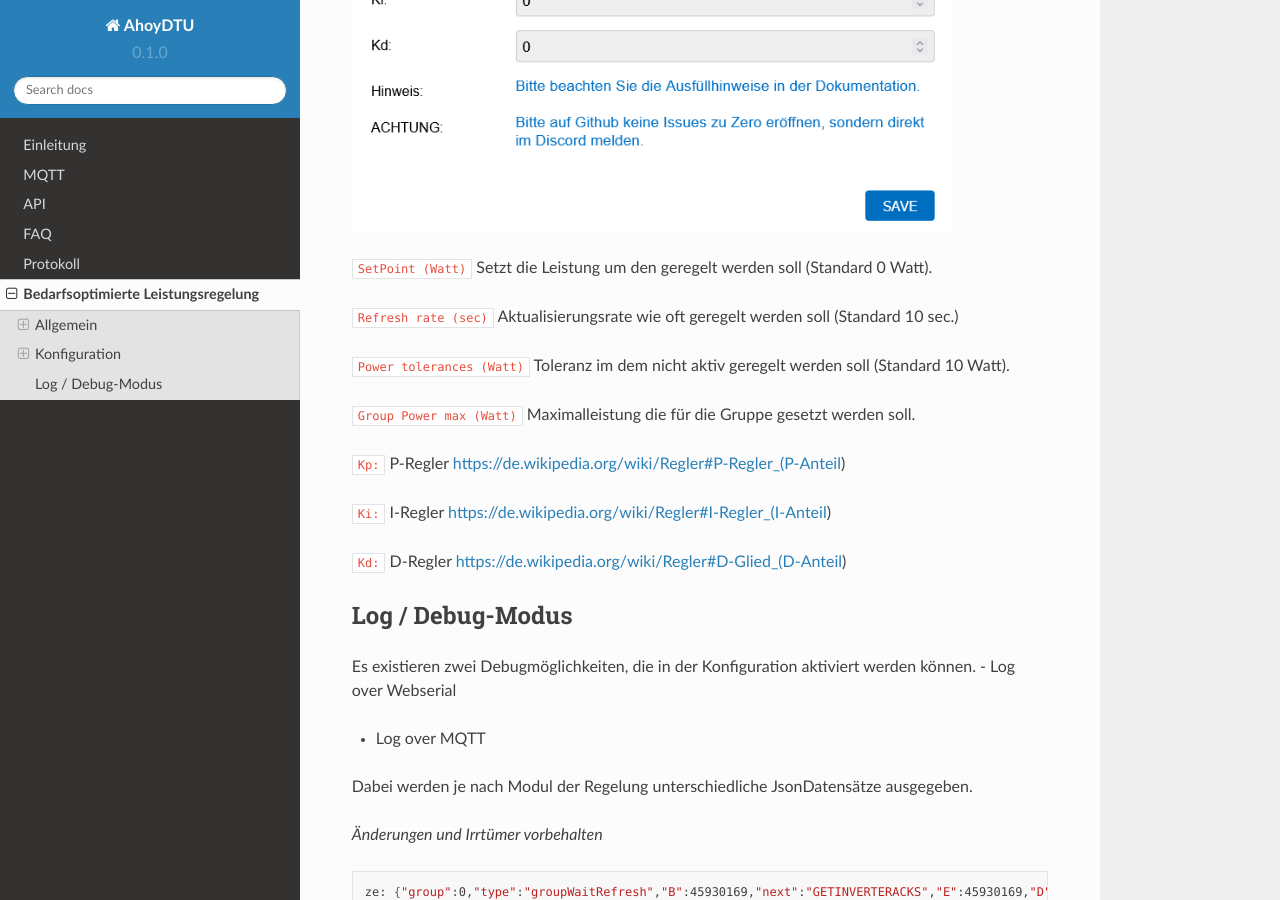
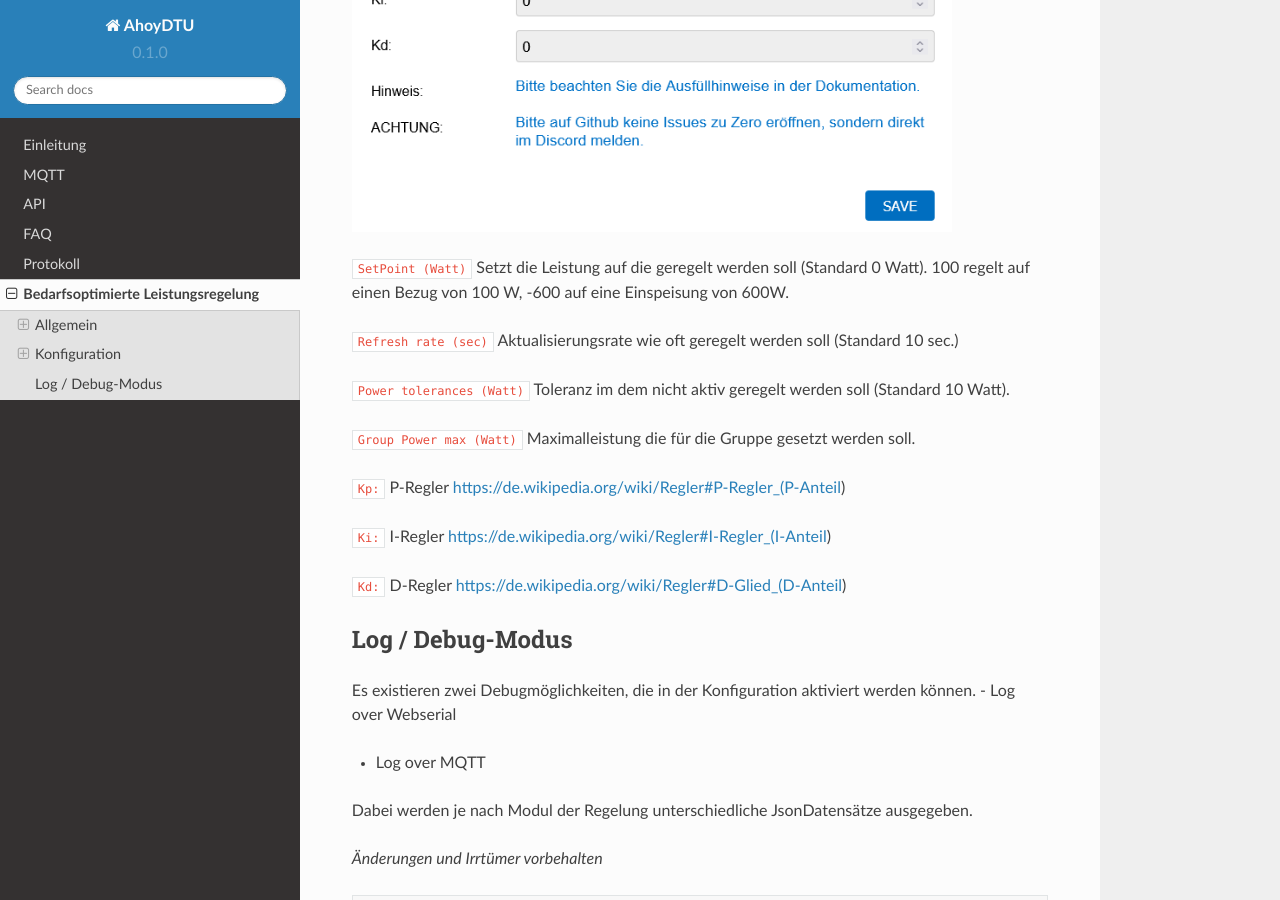
Before and after one commit to lumapu/ahoy_docs, a Sphinx documentation site: the page built from docs/source/zeroExport.rst, in a window 1280 px wide and 900 px high, scrolled down 5792 px. Built offline with Sphinx 7.4.7 and the Read the Docs theme 2.0.0, drawn with Linux system fonts in a browser that asks for light colours.

Commit message:
Update zeroExport.rst SetPoint

```diff
--- a/docs/source/zeroExport.rst
+++ b/docs/source/zeroExport.rst
@@ -138,7 +138,7 @@ Hier befinden sich die Einstellungen für die Regelung.
   :width: 600
   :alt: zeroExport Einstellungen Gruppe Erweiterte Einstellungen - Default
 
-``SetPoint (Watt)`` Setzt die Leistung um den geregelt werden soll (Standard 0 Watt).
+``SetPoint (Watt)`` Setzt die Leistung auf die geregelt werden soll (Standard 0 Watt). 100 regelt auf einen Bezug von 100 W, -600 auf eine Einspeisung von 600W.
 
 
 ``Refresh rate (sec)`` Aktualisierungsrate wie oft geregelt werden soll (Standard 10 sec.)
```
